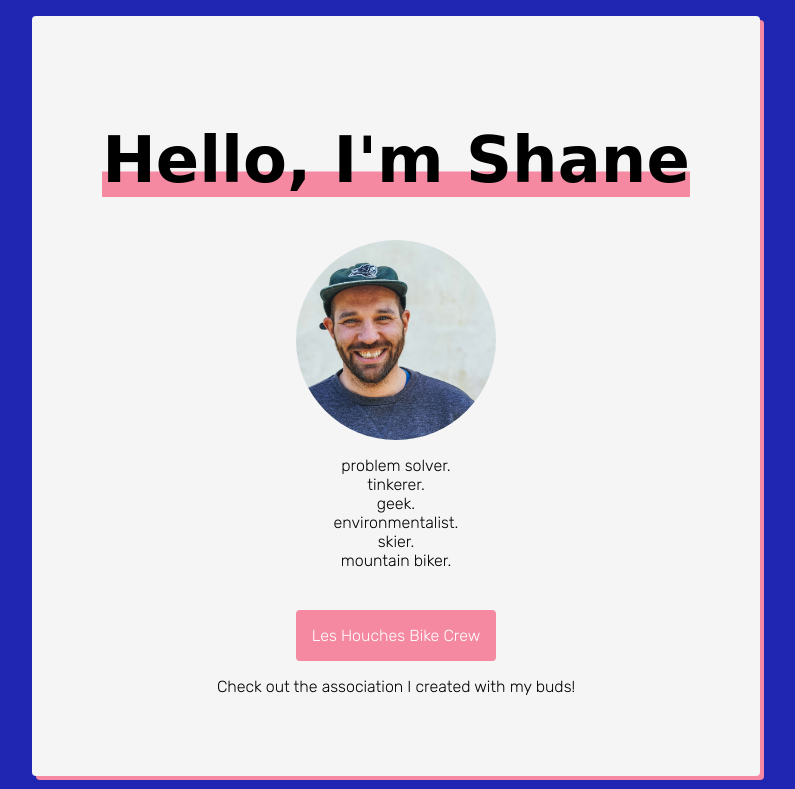
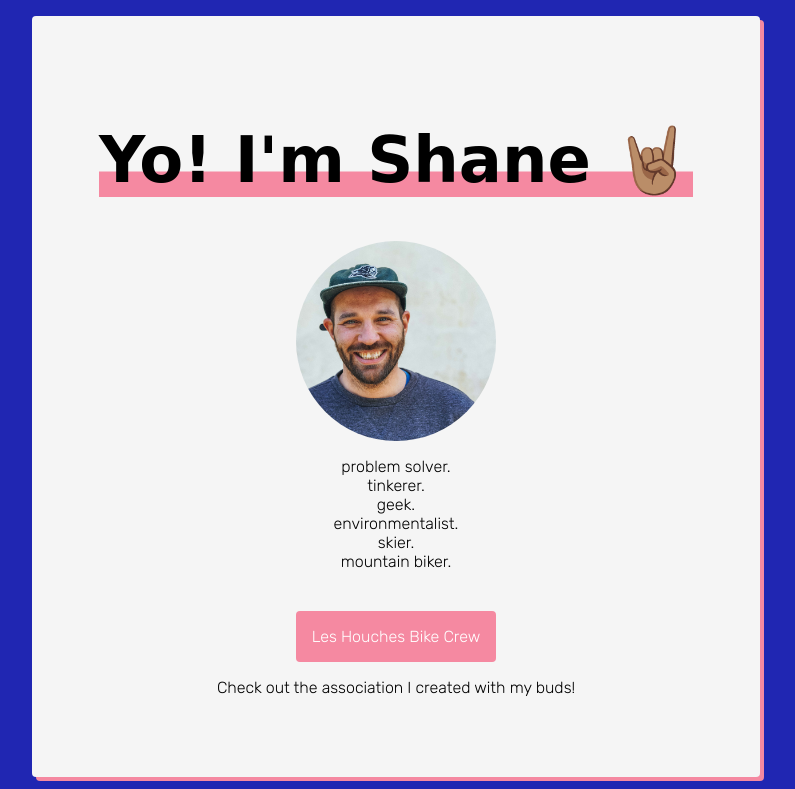
Before and after one commit to sgaignard/profile, a plain HTML site: page index.html in a window 1280 px wide. Shown: the top 789 px of the page, without its empty margins (244-1039 px from the left). Drawn offline with Linux system fonts and the light colour scheme; a web font is replaced by a local one.

Commit message:
Changed greeting

```diff
--- a/index.html
+++ b/index.html
@@ -8,7 +8,7 @@
   </head>
   <body>
     <div class="card-white">
-      <h1><span class="pa-pink-highlight">Hello, I'm Shane</span></h1>
+      <h1><span class="pa-pink-highlight">Yo! I'm Shane 🤘🏽</span></h1>
       <img src="images/Me.jpg" width="180px" alt="Shane Gaignard" class="img-circle">
       <ul class="no-bullets-list">
         <li>problem solver.</li>
```
